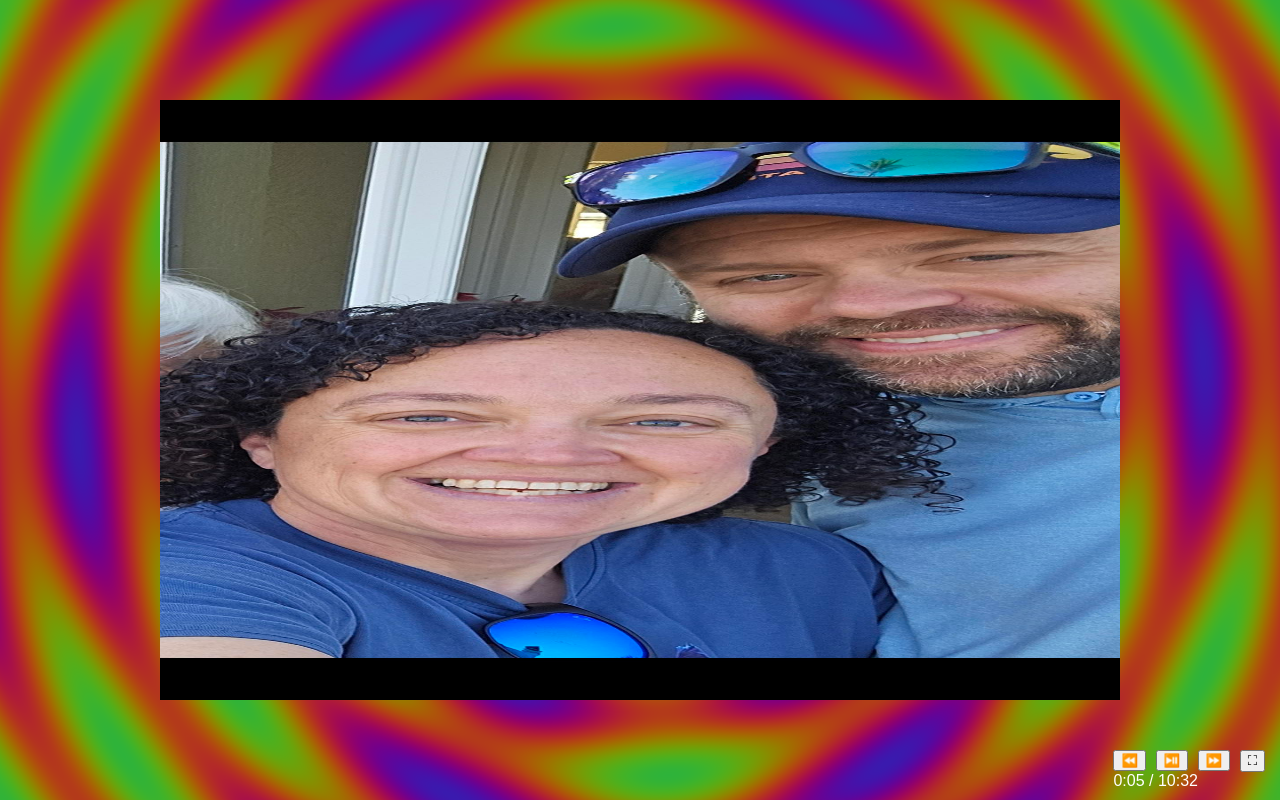
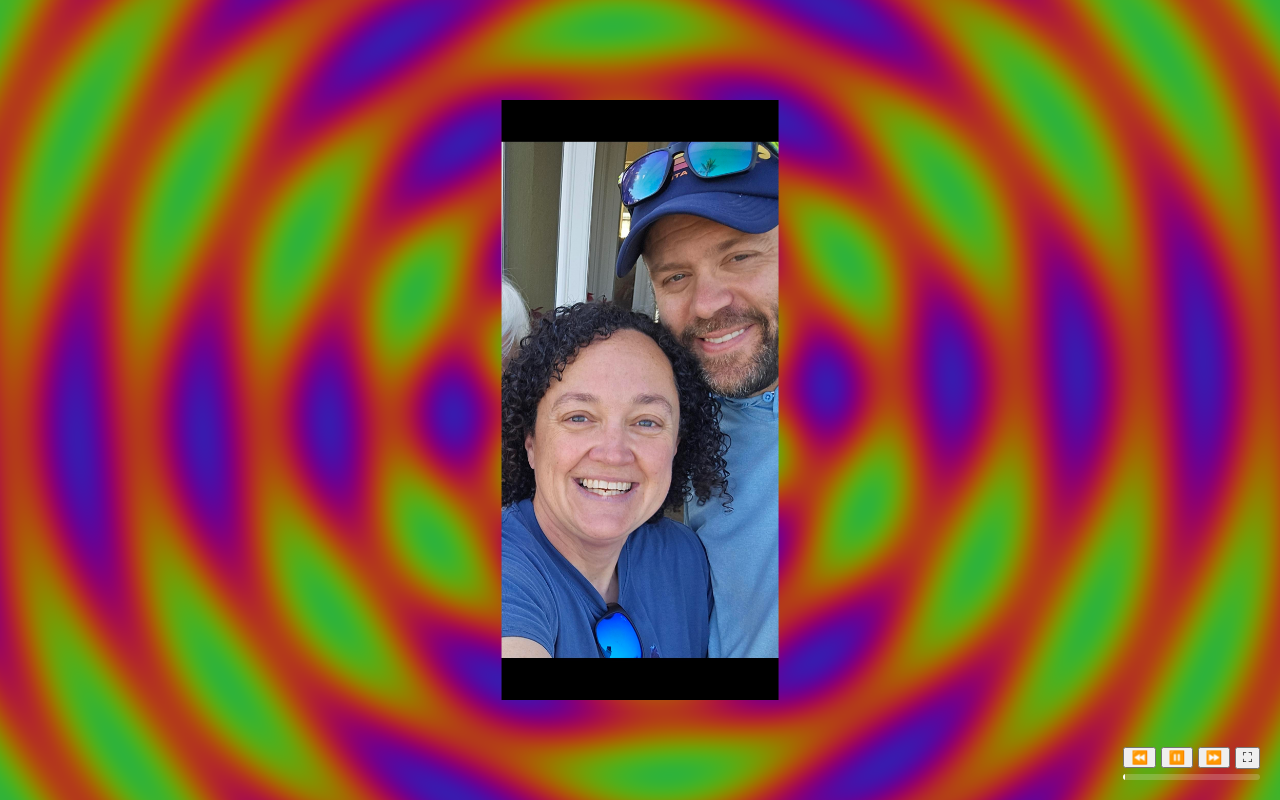
Before and after one commit to SteamPunk7/tesla_vis, a plain HTML site: page index.html in a window 1280 px wide. Drawn offline with Linux system fonts and the light colour scheme; animation ran at ten frames a second.

Commit message:
Add files via upload

```diff
--- a/index.html
+++ b/index.html
@@ -1,8 +1,9 @@
+
 <!DOCTYPE html>
 <html lang="en">
 <head>
   <meta charset="UTF-8">
-  <title>Trippy Visualizer with Photos</title>
+  <title>Trippy Visualizer - Natural Size Images</title>
   <style>
     html, body {
       margin: 0;
@@ -11,38 +12,52 @@
       overflow: hidden;
     }
     canvas {
-      position: absolute;
+      position: fixed;
       top: 0;
       left: 0;
+      width: 100vw;
+      height: 100vh;
       z-index: 0;
     }
     .photo {
       position: absolute;
       top: 50%;
       left: 50%;
-      width: 75vw;
-      height: auto;
-      max-height: 75vh;
       transform: translate(-50%, -50%);
+      max-width: 75%;
+      max-height: 75%;
       opacity: 0;
       transition: opacity 2s ease-in-out;
       z-index: 1;
     }
+    .visible {
+      opacity: 1 !important;
+    }
     .controls {
       position: absolute;
-      bottom: 10px;
-      right: 10px;
+      bottom: 20px;
+      right: 20px;
       z-index: 10;
       color: white;
       font-family: sans-serif;
     }
-    .controls button {
-      margin-right: 5px;
+    .status-bar {
+      margin-top: 5px;
+      height: 6px;
+      background: rgba(255,255,255,0.2);
+      border-radius: 3px;
+      overflow: hidden;
+    }
+    .progress {
+      height: 100%;
+      background: white;
+      width: 0%;
     }
   </style>
 </head>
 <body>
   <canvas id="canvas"></canvas>
+
   <!-- Images -->
   <img class="photo" id="img1" src="img1.jpg">
   <img class="photo" id="img2" src="img2.jpg">
@@ -61,19 +76,20 @@
   <img class="photo" id="img15" src="img15.jpg">
   <img class="photo" id="img16" src="img16.jpg">
   <img class="photo" id="img17" src="img17.jpg">
-  <img class="photo" id="img18" src="sunset.jpg">
+  <img class="photo" id="img17" src="sunset.jpg">
 
   <div class="controls">
     <button onclick="rewind()">⏪</button>
-    <button onclick="togglePlayPause()">⏯️</button>
+    <button onclick="togglePlay()" id="toggleBtn">⏸️</button>
     <button onclick="forward()">⏩</button>
     <button onclick="toggleFullscreen()">⛶</button>
-    <div id="statusBar">0:00 / 10:32</div>
+    <div class="status-bar"><div class="progress" id="progressBar"></div></div>
   </div>
 
   <script>
     const canvas = document.getElementById('canvas');
     const ctx = canvas.getContext('2d');
+
     function resize() {
       canvas.width = window.innerWidth;
       canvas.height = window.innerHeight;
@@ -82,15 +98,20 @@
     resize();
 
     let t = 0;
+    const duration = 632; // 10 min 32 sec
+    const images = [];
+    for (let i = 1; i <= 17; i++) {
+      images.push(document.getElementById('img' + i));
+    }
+
+    const sunset = document.getElementById('img17');
+    let current = 0;
     let playing = true;
     let startTime = Date.now();
-    const duration = 632000;
+    let cycleTimer;
 
     function drawTunnel() {
-      if (!playing) {
-        requestAnimationFrame(drawTunnel);
-        return;
-      }
+      const now = Date.now();
       const w = canvas.width;
       const h = canvas.height;
       const imageData = ctx.createImageData(w, h);
@@ -102,10 +123,12 @@
           let dy = y - h / 2;
           let dist = Math.sqrt(dx * dx + dy * dy);
           let angle = Math.atan2(dy, dx);
+
           let swirl = Math.sin(dist * 0.05 - t) + Math.cos(angle * 6 + t * 0.3);
           let r = Math.floor(90 * (Math.sin(swirl + t) + 1));
           let g = Math.floor(90 * (Math.sin(swirl + t + 2) + 1));
           let b = Math.floor(90 * (Math.sin(swirl + t + 4) + 1));
+
           const index = (x + y * w) * 4;
           data[index] = r;
           data[index + 1] = g;
@@ -116,53 +139,53 @@
 
       ctx.putImageData(imageData, 0, 0);
       t += 0.03;
-      updateStatusBar();
+
+      if (playing) {
         requestAnimationFrame(drawTunnel);
       }
-
-    drawTunnel();
-
-    const totalImages = 18;
-    const images = [];
-    for (let i = 1; i <= totalImages; i++) {
-      images.push(document.getElementById('img' + i));
     }
 
-    let current = 0;
-    let fadeDuration = 2000;
-    let visibleDuration = 20000;
-    let intervalDuration = 15000;
-
     function cycleImages() {
-      if (current >= images.length) return;
-      let img = images[current];
-      img.style.opacity = 1;
-
-      setTimeout(() => {
-        img.style.opacity = 0;
-        current++;
-        setTimeout(cycleImages, intervalDuration);
-      }, visibleDuration);
+      if (current >= images.length - 1) {
+        // Last image is the sunset
+        sunset.classList.add("visible");
+        return;
       }
 
-    setTimeout(cycleImages, 1000);
+      const img = images[current];
+      img.classList.add("visible");
+      cycleTimer = setTimeout(() => {
+        img.classList.remove("visible");
+        current++;
+        cycleTimer = setTimeout(cycleImages, 15000); // 15s trippy tunnel gap
+      }, 20000); // 20s image display
+    }
 
-    function togglePlayPause() {
+    function togglePlay() {
       playing = !playing;
+      document.getElementById('toggleBtn').innerText = playing ? '⏸️' : '▶️';
       if (playing) {
-        startTime = Date.now() - t * 1000;
         drawTunnel();
+        cycleImages();
+      } else {
+        clearTimeout(cycleTimer);
       }
     }
 
     function rewind() {
-      t = Math.max(0, t - 5);
-      startTime = Date.now() - t * 1000;
+      if (current > 0) {
+        images[current].classList.remove("visible");
+        current -= 1;
+        cycleImages();
+      }
     }
 
     function forward() {
-      t = Math.min(duration / 1000, t + 5);
-      startTime = Date.now() - t * 1000;
+      if (current < images.length - 2) {
+        images[current].classList.remove("visible");
+        current += 1;
+        cycleImages();
+      }
     }
 
     function toggleFullscreen() {
@@ -173,12 +196,18 @@
       }
     }
 
-    function updateStatusBar() {
-      const elapsed = Math.floor((Date.now() - startTime) / 1000);
-      const minutes = Math.floor(elapsed / 60);
-      const seconds = elapsed % 60;
-      document.getElementById("statusBar").textContent = `${minutes}:${seconds.toString().padStart(2, '0')} / 10:32`;
+    function updateProgress() {
+      const elapsed = (Date.now() - startTime) / 1000;
+      const percent = Math.min((elapsed / duration) * 100, 100);
+      document.getElementById('progressBar').style.width = percent + '%';
+      if (elapsed < duration && playing) {
+        requestAnimationFrame(updateProgress);
       }
+    }
+
+    drawTunnel();
+    cycleImages();
+    updateProgress();
   </script>
 </body>
 </html>
```
Lines whose indentation alone changed are shown as unchanged.
